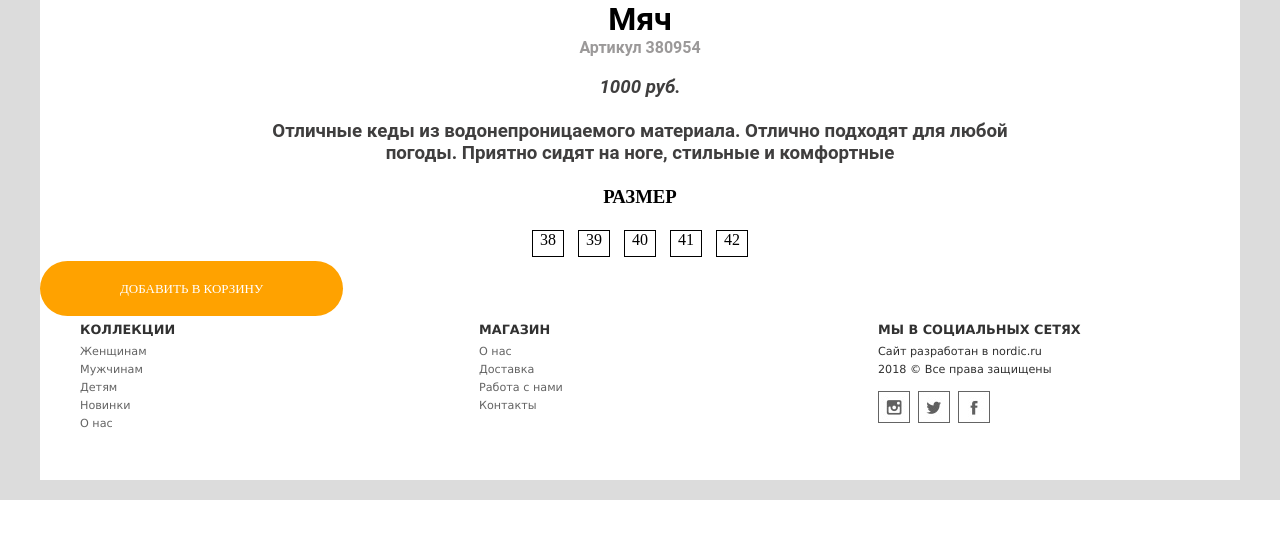
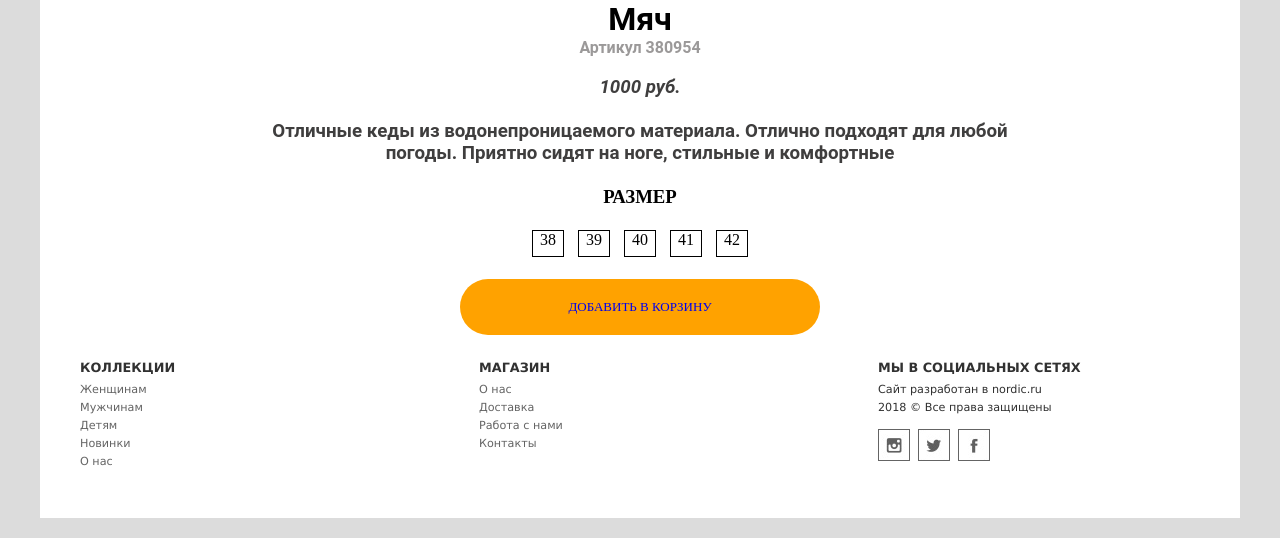
Before and after one commit to damarrus/project2208, a PHP site: page /views/product.php?product_id=1 in a window 1280 px wide. Shown: the part 605-1143 px from the top of the page. Before the commit the page ends 1105 px from the top, so only its background shows below. Run offline with PHP 8.4, Linux system fonts and the light colour scheme; data comes from the database, SQL or seed files in the repository.

Commit message:
Исправил стиль кнопки "Добавить в корзину"

```diff
--- a/css/product.css
+++ b/css/product.css
@@ -56,6 +56,8 @@ a {text-decoration: none}
     transition: .2s;
     border-radius: 50px;
     text-align: center;
+    width: 200px;
+    margin: 0 auto;
 }
 .product-button:hover {
     transform: scale(1.1);
--- a/views/product.php
+++ b/views/product.php
@@ -42,7 +42,8 @@
             <div class="size">42</div>
         </div>
 </div>
-
-    <a href="#" class="product-button">Добавить в корзину</a>
+<div class="product-button">
+    <a href="#" class="">Добавить в корзину</a>
+</div>
 
 <?php require_once '../templates/footer.php' ?>
```
